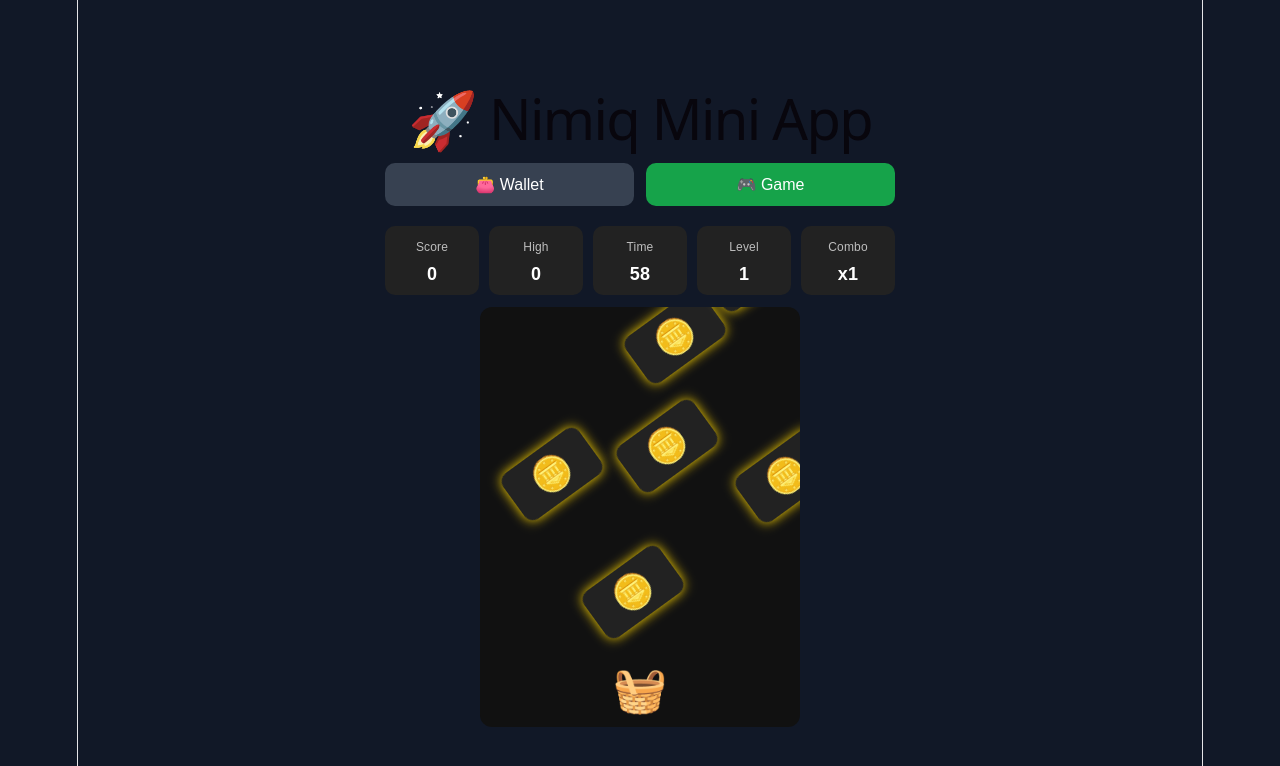
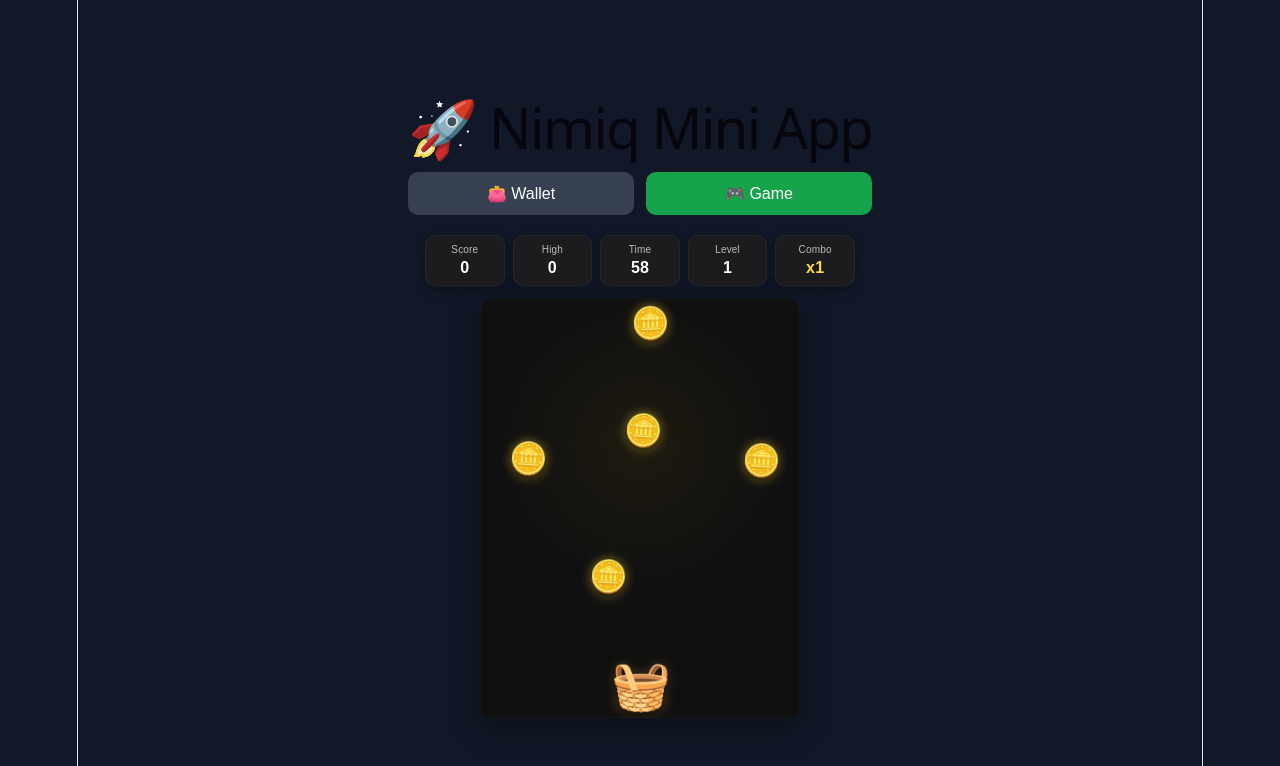
Before and after one commit to Arief0299/my-mini-app, a Vue app: page / in a window 1280 px wide. Both pictures are taken after a click on the button "🎮 Game". Shown: the top 766 px of the page. Built offline with nearby package versions, Linux system fonts and the light colour scheme.

Commit message:
Update Nimiq Mini App

```diff
--- a/src/App.vue
+++ b/src/App.vue
@@ -19,6 +19,9 @@
 
   providerConnected,
   providerNetwork,
+
+  consensusChecks,
+  lastConsensusCheck,
 
   message,
   signature,
@@ -72,6 +75,9 @@
 
       :providerConnected="providerConnected"
       :providerNetwork="providerNetwork"
+
+      :consensusChecks="consensusChecks"
+      :lastConsensusCheck="lastConsensusCheck"
 
       :message="message"
       :signature="signature"
--- a/src/components/Basket.vue
+++ b/src/components/Basket.vue
@@ -11,25 +11,88 @@
       left: x + 'px'
     }"
   >
-    🧺
+    <div class="basket-glow"></div>
+
+    <span class="basket-icon">
+      🧺
+    </span>
   </div>
 </template>
 
 <style scoped>
-.basket{
-  position:absolute;
-  bottom:12px;
-  width:80px;
-  height:50px;
+.basket {
+  position: absolute;
 
-  display:flex;
-  align-items:center;
-  justify-content:center;
+  bottom: 8px;
 
-  font-size:44px;
+  width: 82px;
+  height: 58px;
 
-  transition:left .05s linear;
+  display: flex;
+  align-items: flex-end;
+  justify-content: center;
 
-  user-select:none;
+  z-index: 10;
+
+  pointer-events: none;
+  user-select: none;
+
+  transition: left 0.05s linear;
+
+  will-change: left;
+}
+
+.basket-icon {
+  position: relative;
+
+  display: block;
+
+  font-size: 48px;
+  line-height: 1;
+
+  transform-origin: bottom center;
+
+  filter:
+    drop-shadow(0 3px 3px rgba(0, 0, 0, 0.75))
+    drop-shadow(0 0 5px rgba(255, 190, 70, 0.25));
+
+  transition: transform 0.08s ease;
+}
+
+/* Subtle landing area glow */
+.basket-glow {
+  position: absolute;
+
+  left: 50%;
+  bottom: 2px;
+
+  width: 58px;
+  height: 12px;
+
+  transform: translateX(-50%);
+
+  border-radius: 50%;
+
+  background: rgba(255, 190, 60, 0.18);
+
+  filter: blur(7px);
+
+  pointer-events: none;
+}
+
+/* =========================
+   MOBILE
+========================= */
+
+@media (max-width: 480px) {
+  .basket {
+    width: 82px;
+    height: 58px;
+    bottom: 7px;
+  }
+
+  .basket-icon {
+    font-size: 48px;
+  }
 }
 </style>
--- a/src/components/Coin.vue
+++ b/src/components/Coin.vue
@@ -36,121 +36,131 @@
 
 <template>
   <div
-    class="item"
+    class="falling-item"
     :class="cssClass"
     :style="{
       left: x + 'px',
       top: y + 'px'
     }"
   >
+    <span class="icon">
       {{ icon }}
+    </span>
   </div>
 </template>
 
 <style scoped>
+.falling-item {
+  position: absolute;
 
-.item{
+  width: 46px;
+  height: 46px;
 
-position:absolute;
+  display: flex;
+  align-items: center;
+  justify-content: center;
 
-width:40px;
-height:40px;
+  pointer-events: none;
+  user-select: none;
 
-display:flex;
-align-items:center;
-justify-content:center;
-
-font-size:34px;
-
-pointer-events:none;
-
-user-select:none;
-
-animation:spin 2s linear infinite;
-
+  z-index: 5;
 }
 
-.coin{
+.icon {
+  display: block;
 
-filter:drop-shadow(0 0 6px gold);
+  font-size: 31px;
+  line-height: 1;
 
+  transform-origin: center;
+
+  will-change: transform;
 }
 
-.gold{
+/* =========================
+   NORMAL COIN
+========================= */
 
-font-size:38px;
+.coin .icon {
+  animation: coinFloat 1.8s ease-in-out infinite;
 
   filter:
-drop-shadow(0 0 12px yellow)
-drop-shadow(0 0 18px orange);
-
-animation:
-spin 1s linear infinite,
-glow 1s ease-in-out infinite alternate;
-
+    drop-shadow(0 2px 2px rgba(0, 0, 0, 0.7))
+    drop-shadow(0 0 5px rgba(255, 205, 40, 0.55));
 }
 
-.bomb{
+/* =========================
+   GOLD STAR
+========================= */
 
-font-size:38px;
-
-animation:
-pulse .5s infinite;
-
+.gold {
+  width: 50px;
+  height: 50px;
 }
 
-@keyframes spin{
+.gold .icon {
+  font-size: 37px;
 
-from{
+  animation: starPulse 0.9s ease-in-out infinite alternate;
 
-transform:rotate(0deg);
-
+  filter:
+    drop-shadow(0 2px 2px rgba(0, 0, 0, 0.7))
+    drop-shadow(0 0 6px rgba(255, 215, 0, 0.9))
+    drop-shadow(0 0 12px rgba(255, 175, 0, 0.55));
 }
 
-to{
+/* =========================
+   BOMB
+========================= */
 
-transform:rotate(360deg);
+.bomb .icon {
+  font-size: 34px;
 
+  animation: bombPulse 0.55s ease-in-out infinite;
+
+  filter:
+    drop-shadow(0 2px 2px rgba(0, 0, 0, 0.8));
 }
 
+/* =========================
+   ANIMATIONS
+========================= */
+
+@keyframes coinFloat {
+  0% {
+    transform: translateY(0) rotate(-4deg);
   }
 
-@keyframes glow{
-
-from{
-
-transform:scale(1);
-
+  50% {
+    transform: translateY(-2px) rotate(4deg);
   }
 
-to{
-
-transform:scale(1.25);
-
+  100% {
+    transform: translateY(0) rotate(-4deg);
+  }
 }
 
+@keyframes starPulse {
+  from {
+    transform: scale(0.94) rotate(-4deg);
   }
 
-@keyframes pulse{
-
-0%{
-
-transform:scale(1);
-
+  to {
+    transform: scale(1.08) rotate(4deg);
+  }
 }
 
-50%{
-
-transform:scale(1.18);
-
+@keyframes bombPulse {
+  0% {
+    transform: scale(1);
   }
 
-100%{
-
-transform:scale(1);
-
+  50% {
+    transform: scale(1.12);
   }
 
+  100% {
+    transform: scale(1);
   }
-
+}
 </style>
--- a/src/components/NimCatchGame.vue
+++ b/src/components/NimCatchGame.vue
@@ -44,27 +44,27 @@
 
     <div class="hud">
 
-      <div class="item">
+      <div class="hud-item">
         <span>Score</span>
         <strong>{{ score }}</strong>
       </div>
 
-      <div class="item">
+      <div class="hud-item">
         <span>High</span>
         <strong>{{ highScore }}</strong>
       </div>
 
-      <div class="item">
+      <div class="hud-item">
         <span>Time</span>
         <strong>{{ timeLeft }}</strong>
       </div>
 
-      <div class="item">
+      <div class="hud-item">
         <span>Level</span>
         <strong>{{ difficultyLevel }}</strong>
       </div>
 
-      <div class="item">
+      <div class="hud-item combo">
         <span>Combo</span>
         <strong>x{{ multiplier }}</strong>
       </div>
@@ -118,56 +118,120 @@
 
 .hud {
   display: flex;
-  flex-wrap: wrap;
   justify-content: center;
-  gap: 10px;
+  align-items: stretch;
+  gap: 8px;
+  width: 100%;
+  max-width: 430px;
   margin-bottom: 12px;
 }
 
-.item {
-  min-width: 70px;
-  padding: 8px 12px;
+.hud-item {
+  flex: 1;
+  min-width: 0;
+  padding: 8px 6px;
   border-radius: 10px;
-  background: #222;
+
+  background: rgba(30, 30, 30, 0.92);
+  border: 1px solid rgba(255, 255, 255, 0.05);
+
   color: white;
   text-align: center;
+
+  box-shadow:
+    0 4px 12px rgba(0, 0, 0, 0.25);
 }
 
-.item span {
+.hud-item span {
   display: block;
-  font-size: 12px;
+  margin-bottom: 2px;
+  font-size: 10px;
+  line-height: 1.2;
   opacity: 0.7;
 }
 
-.item strong {
+.hud-item strong {
   display: block;
-  font-size: 18px;
+  font-size: 16px;
+  line-height: 1.2;
+  font-weight: 700;
+}
+
+.combo strong {
+  color: #ffd84d;
 }
 
 .stage {
   position: relative;
   overflow: hidden;
-  background: #111;
+
+  background:
+    radial-gradient(
+      circle at 50% 35%,
+      rgba(255, 190, 0, 0.06),
+      transparent 45%
+    ),
+    #101010;
+
   border-radius: 12px;
+
+  box-shadow:
+    0 10px 30px rgba(0, 0, 0, 0.35),
+    inset 0 0 0 1px rgba(255, 255, 255, 0.025);
+
   touch-action: none;
+  user-select: none;
 }
 
 .floating {
   position: absolute;
-  font-weight: bold;
+  z-index: 20;
+
+  font-size: 17px;
+  font-weight: 800;
+
   pointer-events: none;
-  animation: float 0.8s linear forwards;
+  user-select: none;
+
+  text-shadow:
+    0 2px 4px rgba(0, 0, 0, 0.8);
+
+  animation: float 0.8s ease-out forwards;
 }
 
 @keyframes float {
-  from {
+  0% {
     opacity: 1;
-    transform: translateY(0);
+    transform: translateY(0) scale(1);
   }
 
-  to {
+  100% {
     opacity: 0;
-    transform: translateY(-40px);
+    transform: translateY(-42px) scale(1.15);
+  }
+}
+
+@media (max-width: 480px) {
+  .hud {
+    gap: 5px;
+    margin-bottom: 10px;
+  }
+
+  .hud-item {
+    padding: 7px 3px;
+    border-radius: 9px;
+  }
+
+  .hud-item span {
+    font-size: 9px;
+  }
+
+  .hud-item strong {
+    font-size: 14px;
+  }
+
+  .stage {
+    border-radius: 11px;
   }
 }
 </style>
--- a/src/components/WalletDashboard.vue
+++ b/src/components/WalletDashboard.vue
@@ -12,6 +12,9 @@
 
   providerConnected: boolean;
   providerNetwork: string;
+
+  consensusChecks: number;
+  lastConsensusCheck: string;
 
   message: string;
   signature: string;
@@ -42,7 +45,6 @@
 
   <div v-if="account">
 
-    <!-- DEBUG PANEL -->
     <div class="debug-card">
       <h2>🔍 Network Debug</h2>
 
@@ -73,6 +75,16 @@
       <div class="debug-row">
         <span>Status</span>
         <strong>{{ debugStatus }}</strong>
+      </div>
+
+      <div class="debug-row">
+        <span>Consensus Checks</span>
+        <strong>{{ consensusChecks }}</strong>
+      </div>
+
+      <div class="debug-row">
+        <span>Last Check</span>
+        <strong>{{ lastConsensusCheck }}</strong>
       </div>
     </div>
 
--- a/src/services/nimiq.ts
+++ b/src/services/nimiq.ts
@@ -33,7 +33,9 @@
   );
 }
 
-function getErrorMessage(value: ErrorResponse): string {
+function getErrorMessage(
+  value: ErrorResponse
+): string {
   if (
     value.error &&
     typeof value.error.message === "string"
@@ -61,19 +63,53 @@
 export async function getConsensus(): Promise<boolean> {
   const nimiq = await getProvider();
 
-  const result = await nimiq.isConsensusEstablished();
+  console.log("[NIMIQ] Checking consensus...");
 
-  console.log("[NIMIQ] consensus =", result);
+  try {
+    const result =
+      await nimiq.isConsensusEstablished();
 
-  return result;
+    console.log(
+      "[NIMIQ] Consensus RAW =",
+      result
+    );
+
+    console.log(
+      "[NIMIQ] Consensus TYPE =",
+      typeof result
+    );
+
+    console.log(
+      "[NIMIQ] Provider connected =",
+      nimiq.connected
+    );
+
+    console.log(
+      "[NIMIQ] Provider network =",
+      nimiq.getNetwork()
+    );
+
+    return Boolean(result);
+  } catch (error) {
+    console.error(
+      "[NIMIQ] Consensus ERROR =",
+      error
+    );
+
+    throw error;
+  }
 }
 
 export async function getBlockNumber(): Promise<number> {
   const nimiq = await getProvider();
 
-  const result = await nimiq.getBlockNumber();
+  const result =
+    await nimiq.getBlockNumber();
 
-  console.log("[NIMIQ] block =", result);
+  console.log(
+    "[NIMIQ] block =",
+    result
+  );
 
   return result;
 }
@@ -84,10 +120,13 @@
   const connected = nimiq.connected;
   const network = nimiq.getNetwork();
 
-  console.log("[NIMIQ] provider status:", {
-    connected,
-    network,
-  });
+  console.log(
+    "[NIMIQ] Provider status:",
+    {
+      connected,
+      network,
+    }
+  );
 
   return {
     connected,
@@ -95,13 +134,18 @@
   };
 }
 
-export async function signMessage(message: string) {
+export async function signMessage(
+  message: string
+) {
   const nimiq = await getProvider();
 
-  const result = await nimiq.sign(message);
+  const result =
+    await nimiq.sign(message);
 
   if (isErrorResponse(result)) {
-    throw new Error(getErrorMessage(result));
+    throw new Error(
+      getErrorMessage(result)
+    );
   }
 
   return result;
@@ -111,31 +155,49 @@
   recipient: string,
   amount: number
 ): Promise<string> {
-  const cleanRecipient = recipient.trim();
+  const cleanRecipient =
+    recipient.trim();
 
   if (!cleanRecipient) {
-    throw new Error("Recipient address is required");
+    throw new Error(
+      "Recipient address is required"
+    );
   }
 
-  if (!Number.isFinite(amount) || amount <= 0) {
-    throw new Error("Amount must be greater than 0");
+  if (
+    !Number.isFinite(amount) ||
+    amount <= 0
+  ) {
+    throw new Error(
+      "Amount must be greater than 0"
+    );
   }
 
-  const luna = Math.round(amount * 100_000);
+  const luna = Math.round(
+    amount * 100_000
+  );
 
-  if (!Number.isSafeInteger(luna) || luna <= 0) {
-    throw new Error("Invalid NIM amount");
+  if (
+    !Number.isSafeInteger(luna) ||
+    luna <= 0
+  ) {
+    throw new Error(
+      "Invalid NIM amount"
+    );
   }
 
   const nimiq = await getProvider();
 
-  const result = await nimiq.sendBasicTransaction({
-    recipient: cleanRecipient,
-    value: luna,
-  });
+  const result =
+    await nimiq.sendBasicTransaction({
+      recipient: cleanRecipient,
+      value: luna,
+    });
 
   if (isErrorResponse(result)) {
-    throw new Error(getErrorMessage(result));
+    throw new Error(
+      getErrorMessage(result)
+    );
   }
 
   return result;
```
Also changed, not shown: src/composables/useWallet.ts (+140 -116 lines). Lines whose indentation alone changed are shown as unchanged.
